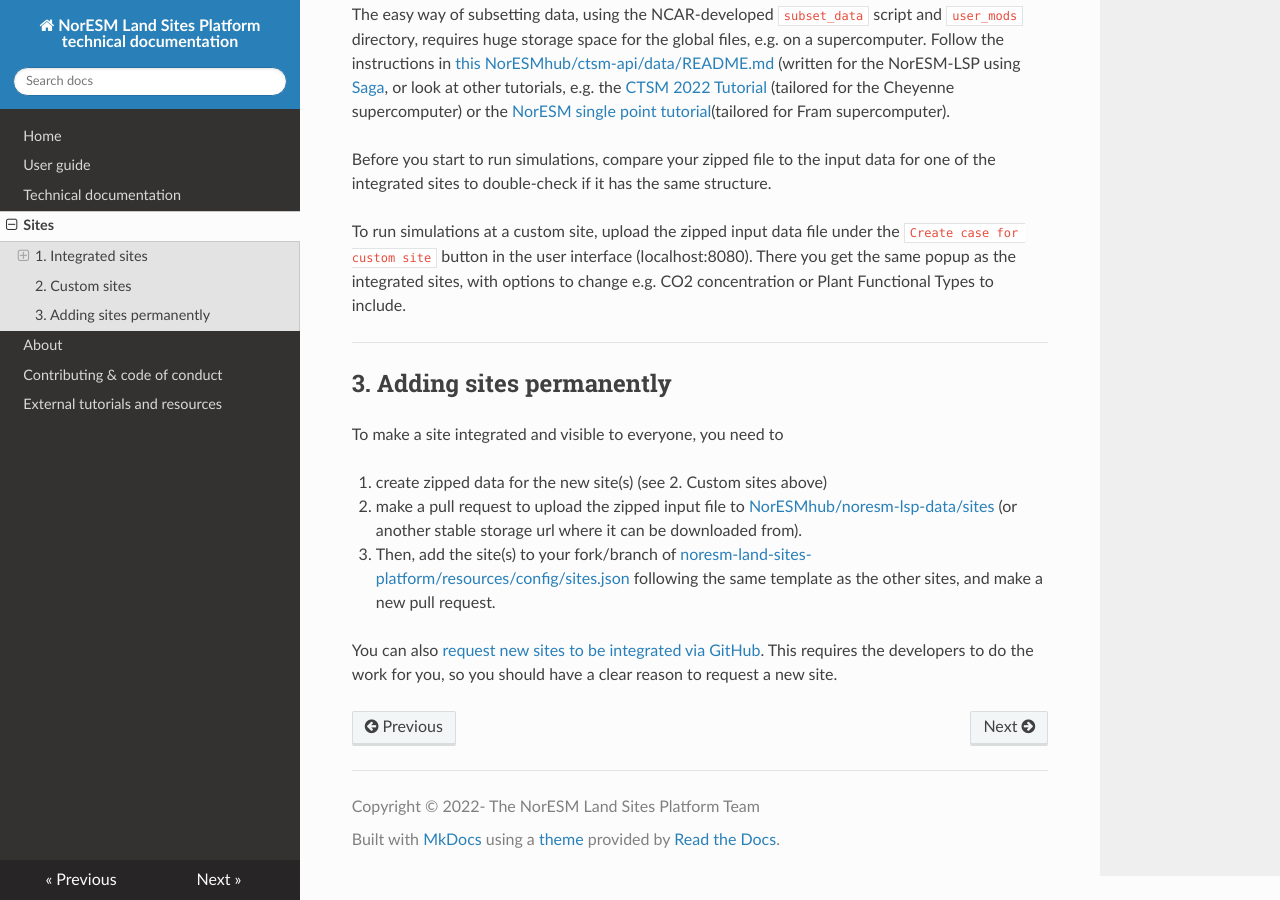
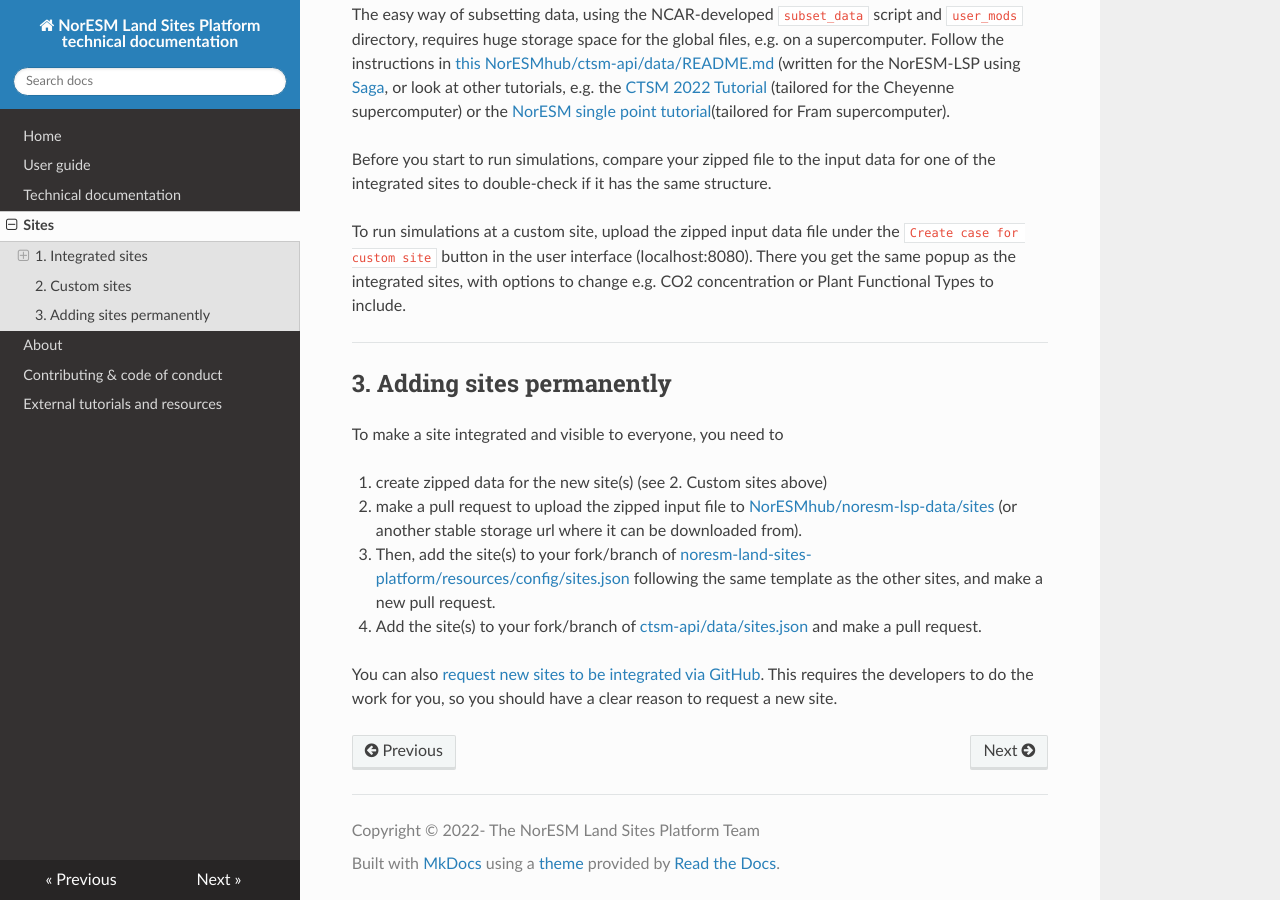
Before and after one commit to NorESMhub/noresm-land-sites-platform, an MkDocs documentation site: the page built from docs/land-sites.md, in a window 1280 px wide and 900 px high, scrolled down 6396 px. Built offline with MkDocs 1.6.1, drawn with Linux system fonts in a browser that asks for light colours; nearby versions of some CDN libraries.

Commit message:
add api note to land-sites.md

```diff
--- a/docs/land-sites.md
+++ b/docs/land-sites.md
@@ -118,5 +118,6 @@
 1. create zipped data for the new site(s) (see 2. Custom sites above)
 2. make a pull request to upload the zipped input file to [NorESMhub/noresm-lsp-data/sites](https://github.com/NorESMhub/noresm-lsp-data/tree/main/sites) (or another stable storage url where it can be downloaded from).
 3. Then, add the site(s) to your fork/branch of [noresm-land-sites-platform/resources/config/sites.json](https://github.com/NorESMhub/noresm-land-sites-platform/blob/main/resources/config/sites.json) following the same template as the other sites, and make a new pull request.
+4. Add the site(s) to your fork/branch of [ctsm-api/data/sites.json](https://github.com/NorESMhub/ctsm-api) and make a pull request.
 
 You can also [request new sites to be integrated via GitHub](https://github.com/NorESMhub/noresm-land-sites-platform/issues/new?assignees=&labels=enhancement&template=new-site.md&title=New+site+request%3A). This requires the developers to do the work for you, so you should have a clear reason to request a new site.
```
